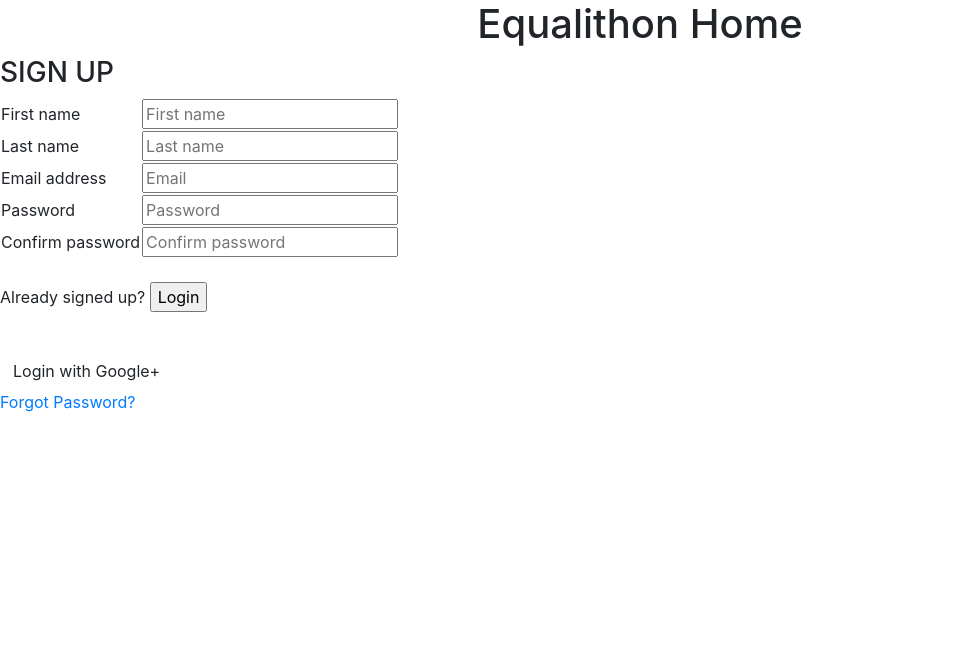
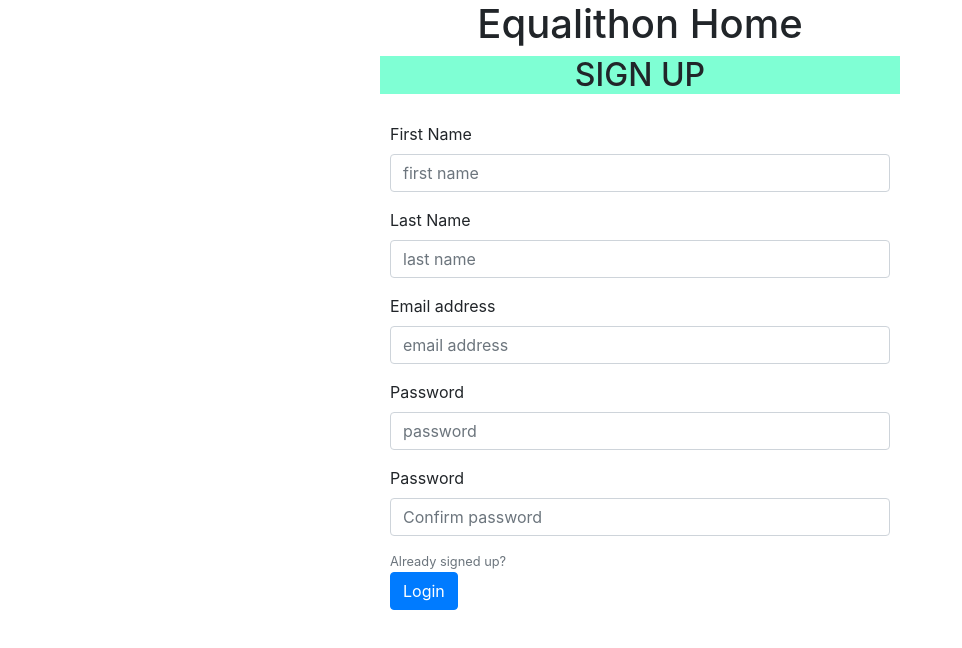
Before and after one commit to esteemcode/equalithon, a React (Create React App) app: page /signin in a window 1280 px wide. Shown: the top 648 px of the page, without its empty margins (0-962 px from the left). Built offline with nearby package versions, Linux system fonts and the light colour scheme.

Commit message:
Added CSS to the Sign Up form

```diff
--- a/src/App.css
+++ b/src/App.css
@@ -6,3 +6,15 @@ h1 {
   width: 500px;
   margin: auto;
 }
+
+h2{
+  text-align:center;
+  background-color: aquamarine;
+  margin-left: 380px;
+  margin-right: 380px;
+}
+.SignIn{
+  padding-top: 20px;
+  width:500px;
+  margin:auto;
+}
--- a/src/components/SignIn.js
+++ b/src/components/SignIn.js
@@ -1,42 +1,45 @@
 import React from 'react';
+import Form from 'react-bootstrap/Form';
+import Button from 'react-bootstrap/Button';
+import 'bootstrap/dist/css/bootstrap.min.css';
 
 const SignIn = () => {
 
     return (
-        <div>
-            <h3>SIGN UP</h3>
-        <form>
-            <table>
-                <tr>
-                    <td>First name</td>
-                    <td><input type="text" placeholder= "First name" name=""/></td>
-                </tr>
-                <tr>
-                    <td>Last name</td>
-                    <td><input type="text" placeholder= "Last name" name=""/></td>
-                </tr>
-                <tr>
-                    <td>Email address</td>
-                    <td><input type="mail" placeholder= "Email" name=""/></td>
-                </tr>
-                <tr>
-                    <td>Password</td>
-                    <td><input type="password" placeholder= "Password" name=""/></td>
-                </tr>
-                <tr>
-                    <td>Confirm password</td>
-                    <td><input type="password" placeholder= "Confirm password" name=""/></td>
-                </tr><br/>
-            </table>
+    <div>
+        <h2>SIGN UP</h2>
+    <Form className="SignIn">
+        <Form.Group>
+            <Form.Label for="firstName">First Name</Form.Label>
+            <Form.Control type="text" id="firstName" placeholder="first name" />
+        </Form.Group>
 
-                <p>Already signed up? <input type="submit" value="Login"/></p><br/>
+        <Form.Group>
+            <Form.Label for="lastName">Last Name</Form.Label>
+            <Form.Control type="text" id="lastName" placeholder="last name" />
+        </Form.Group>
 
-                <a href="#" class="google btn"><i class="fa fa-google fa-fw"></i> Login with Google+ </a><br/>
-                <a href="">Forgot Password?</a>
-         </form>
-         </div>
+        <Form.Group controlId="formBasicEmail">
+            <Form.Label>Email address</Form.Label>
+            <Form.Control type="email" placeholder="email address" />
+        </Form.Group>
 
-    )
+        <Form.Group controlId="password">
+            <Form.Label>Password</Form.Label>
+            <Form.Control type="password" placeholder="password" />
+        </Form.Group>
+
+        <Form.Group controlId="confirmPassword">
+            <Form.Label>Password</Form.Label>
+            <Form.Control type="confirmPassword" placeholder="Confirm password" />
+        </Form.Group>
+
+        <Form.Text className="text-muted">Already signed up?</Form.Text>
+
+        <Button type="submit" variant="primary">Login</Button>
+    </Form>
+    </div>
+)
 }
 
 export default SignIn;
```
